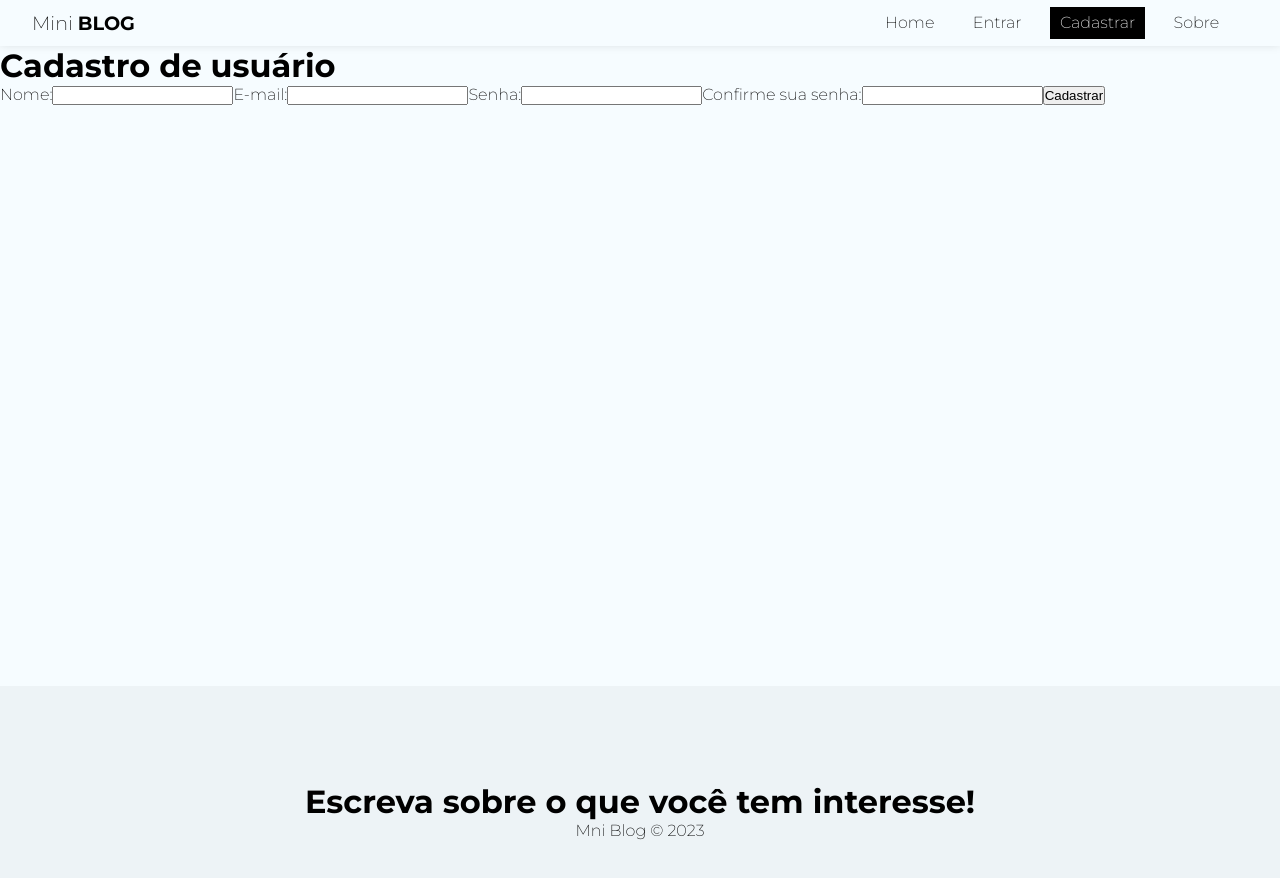
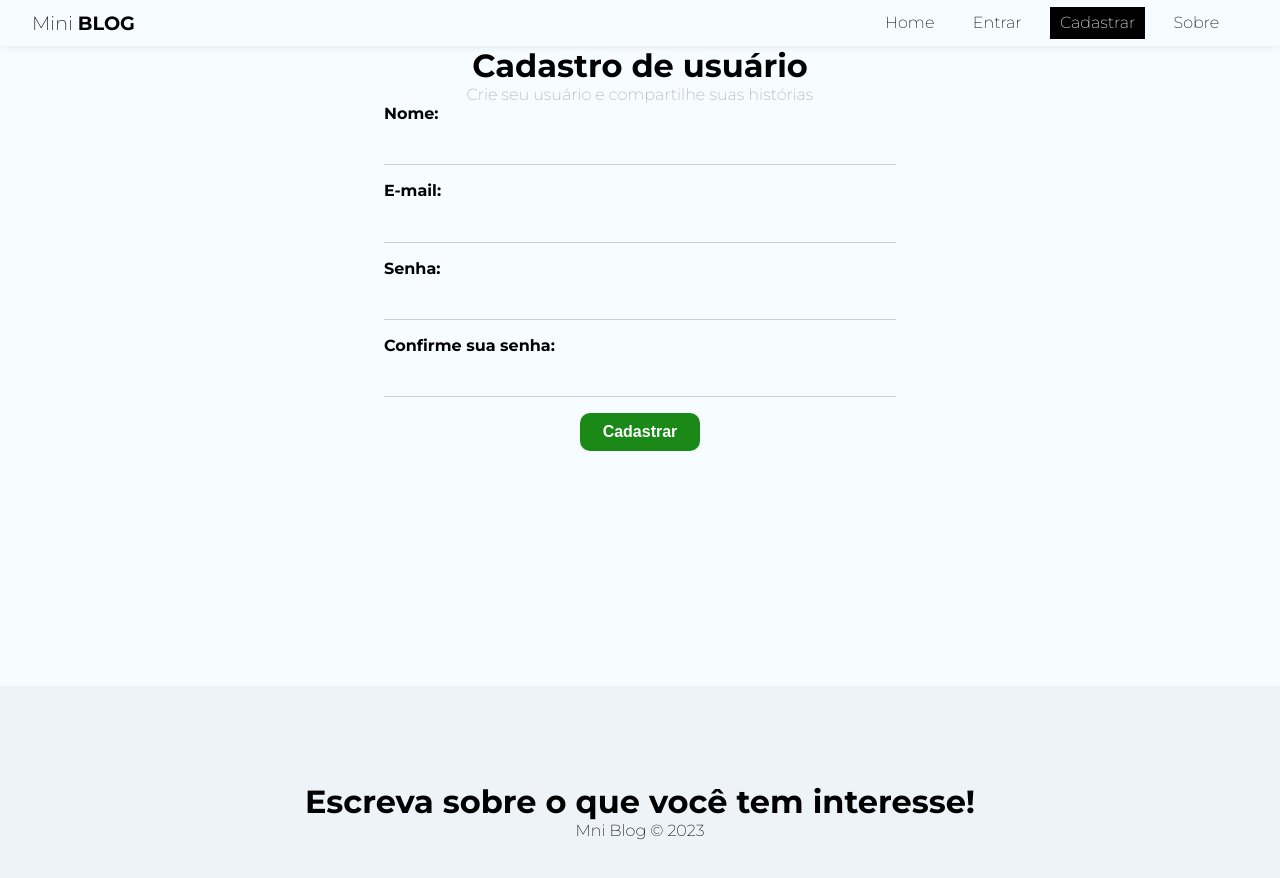
Before and after one commit to AllanC12/mini_blog_reactJS, a React (Create React App) app: page /register in a window 1280 px wide. Shown: the top 878 px of the page. Built offline with nearby package versions, Linux system fonts and the light colour scheme.

Commit message:
estilos de padrões definidos e controlled inputs aplicado ao form

```diff
--- a/src/components/sass_mixins/flex_elements.scss
+++ b/src/components/sass_mixins/flex_elements.scss
@@ -1,22 +1,29 @@
+@mixin display-flex(){
+  display: flex;
+}
+
+
 @mixin row-center(){
-    display: flex;
-    align-items: center;
+  @include display-flex();
+  align-items: center;
     justify-content: center;
   }
 
   @mixin column-center(){
-    display: flex;
+    @include display-flex();
     flex-direction: column;
     align-items: center;
     justify-content: center;
   }
 
   @mixin space-between-center(){
-    display: flex;
+    @include display-flex();
     align-items: center;
     justify-content: space-between;
+
   }
 
-  @mixin display-flex(){
-    display: flex;
+  @mixin flex-column(){
+    @include display-flex();
+    flex-direction: column;
   }
--- /dev/null
+++ b/src/components/sass_variables/sass_variables.scss
@@ -0,0 +1 @@
+$color_default: #000;
--- a/src/index.scss
+++ b/src/index.scss
@@ -1,3 +1,6 @@
+@import './components/sass_mixins/flex_elements.scss';
+@import './components/sass_variables/sass_variables.scss';
+
 *{
   margin: 0;
   padding: 0;
@@ -16,7 +19,9 @@ body{
 input::placeholder,
 textarea::placeholder{
   font-family: "Montserrat" , sans-serif;
+  color:#aaa;
 }
+
 
 input:focus,
 textarea:focus{
@@ -26,7 +31,7 @@ textarea:focus{
 a,
 nav button{
   text-decoration: none;
-  color: #000;
+  color: $color_default;
   border: none;
   transition: .4s;
   font-size: 1em;
@@ -39,3 +44,82 @@ a:hover,
 nav button:hover{
   color: #bbb;
 }
+
+//form styles
+
+form{
+  max-width: 40%;
+  margin: 0 auto;
+}
+
+label{
+  @include flex-column();
+  margin-bottom: 1em;
+
+  span{
+    margin-bottom: .3em;
+    font-weight: bold;
+    text-align: left;
+  }
+
+}
+
+input,textarea{
+  box-sizing: border-box;
+  border: none;
+  border-bottom: 1px solid #ccc;
+  padding: .8em 0;
+  background-color: transparent;
+}
+
+.btn{
+  background-color: #1a8918;
+  color: #fff;
+  text-align: center;
+  cursor: pointer;
+  border-radius: 10px;
+  width: 120px;
+  font-weight: bold;
+  border: none;
+  padding: 10px 15px;
+  font-size: 1em;
+}
+
+.btn.btn-dark{
+  background-color: $color_default;
+  border-radius: 0;
+}
+
+.btn.btn-outline{
+  background-color: transparent;
+  border-radius: 0;
+  color: $color_default;
+  border: 1px solid $color_default;
+  padding: 7px 30px;
+}
+
+.btn:hover{
+  background-color: #0F730C;
+  color: #fff;
+}
+
+.btn.btn-outline:hover{
+  background-color: $color_default;
+}
+
+.btn.btn-danger:hover{
+  background-color: #dc3545;
+}
+
+button[disabled]{
+  background-color: #aaa;
+}
+
+.container .error{
+  color: #721c24;
+  background-color: #f8d7da;
+  border: 1px solid #f5c6cb;
+  padding: 5px;
+  border-radius: 5px;
+  margin-top: 10px;
+}
--- a/src/pages/register/Register.js
+++ b/src/pages/register/Register.js
@@ -4,33 +4,89 @@ import styles from './Register.module.scss'
 
 
 const Register = () => {
+
+  const [displayName,setDisplayName] = useState('')
+  const [email,setEmail] = useState('')
+  const [password, setPassword] = useState('')
+  const [confirmPassword , setConfirmPassword] = useState('')
+  const [error , setError] = useState('')
+
+  const handleSubmit = (e) =>{
+    e.preventDefault()
+
+    const user = {
+       displayName,
+       email,
+       password
+    }
+
+    if(password !== confirmPassword){
+      setError('As senhas precisam ser iguais')
+      return
+    }
+
+    setError('')
+
+    console.log(user)
+
+    setDisplayName('')
+    setEmail('')
+    setPassword('')
+    setConfirmPassword('')
+  }
+
   return (
-     <div>
+     <div className={styles.register}>
        <h1>Cadastro de usuário</h1>
-
-      <form>
+      <p>Crie seu usuário e compartilhe suas histórias</p>
+      <form onSubmit={handleSubmit}>
           <label>
               <span>Nome:</span>
-              <input type="text" name="displayName" required placehoder="Nome do usuário"/>
+              <input type="text"
+              name="displayName"
+              required
+              placehoder="Nome do usuário"
+              value={displayName}
+              onChange={(e) => setDisplayName(e.target.value)}
+              />
           </label>
 
           <label>
               <span>E-mail:</span>
-              <input type="email" name="email" required placehoder="E-mail do usuário"/>
+              <input type="email"
+              name="email"
+              required
+              placehoder="E-mail do usuário"
+              value={email}
+              onChange={(e) => setEmail(e.target.value)}
+              />
           </label>
 
           <label>
               <span>Senha:</span>
-              <input type="password" name="password" required placehoder="Senha do usuário"/>
+              <input type="password"
+              name="password"
+              required
+              placehoder="Senha do usuário"
+              value={password}
+              onChange={(e) => setPassword(e.target.value)}
+              />
           </label>
 
 
           <label>
               <span>Confirme sua senha:</span>
-              <input type="password" name="password" required placehoder="Confirme sua senha"/>
+              <input type="password"
+              name="password"
+              required
+              placehoder="Confirme sua senha"
+              value={confirmPassword}
+              onChange={(e) => setConfirmPassword(e.target.value)}
+              />
           </label>
 
           <input className="btn" type="submit" value="Cadastrar" />
+          {error && <p className="error">{error}</p>}
       </form>
      </div>
     )
```
